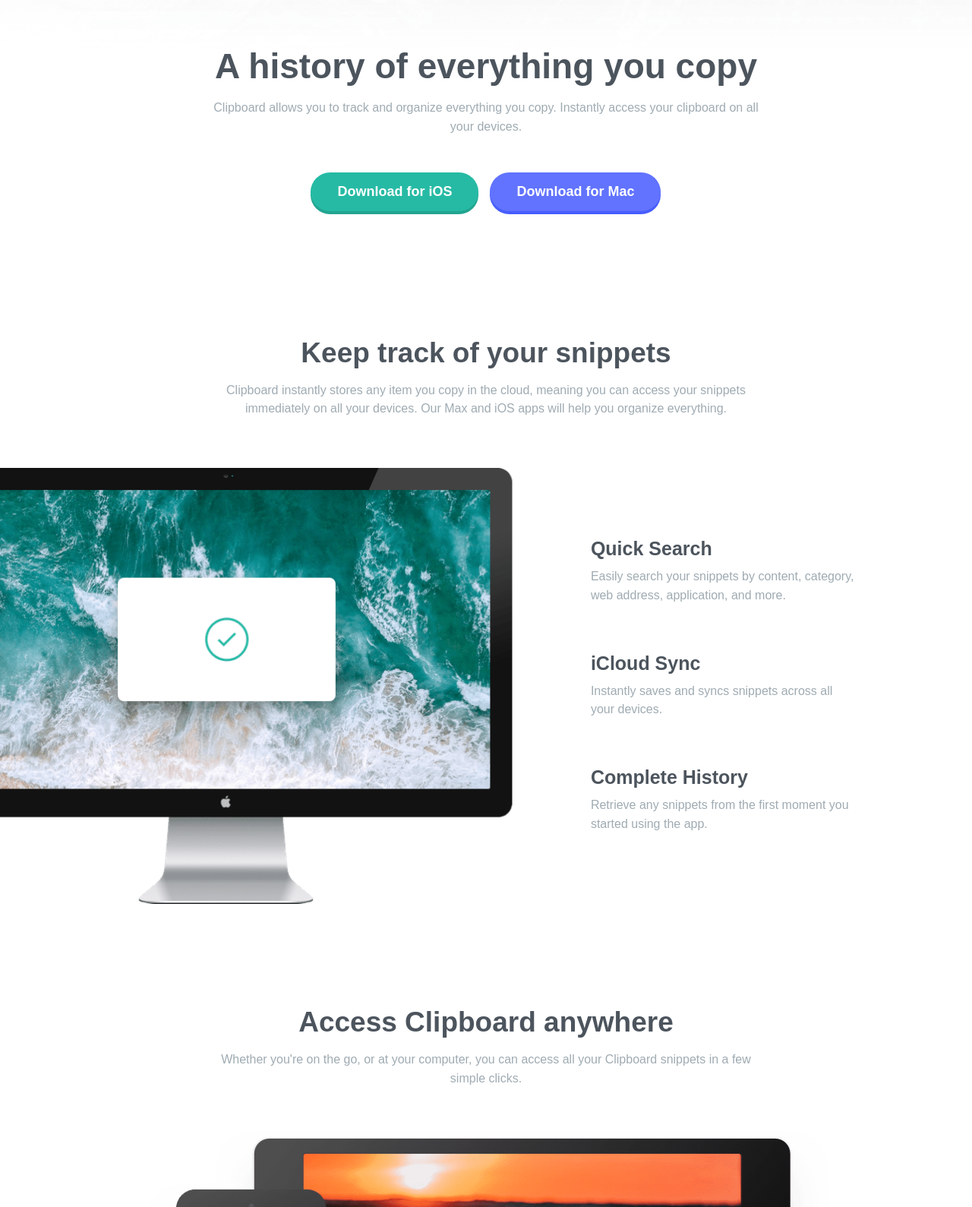
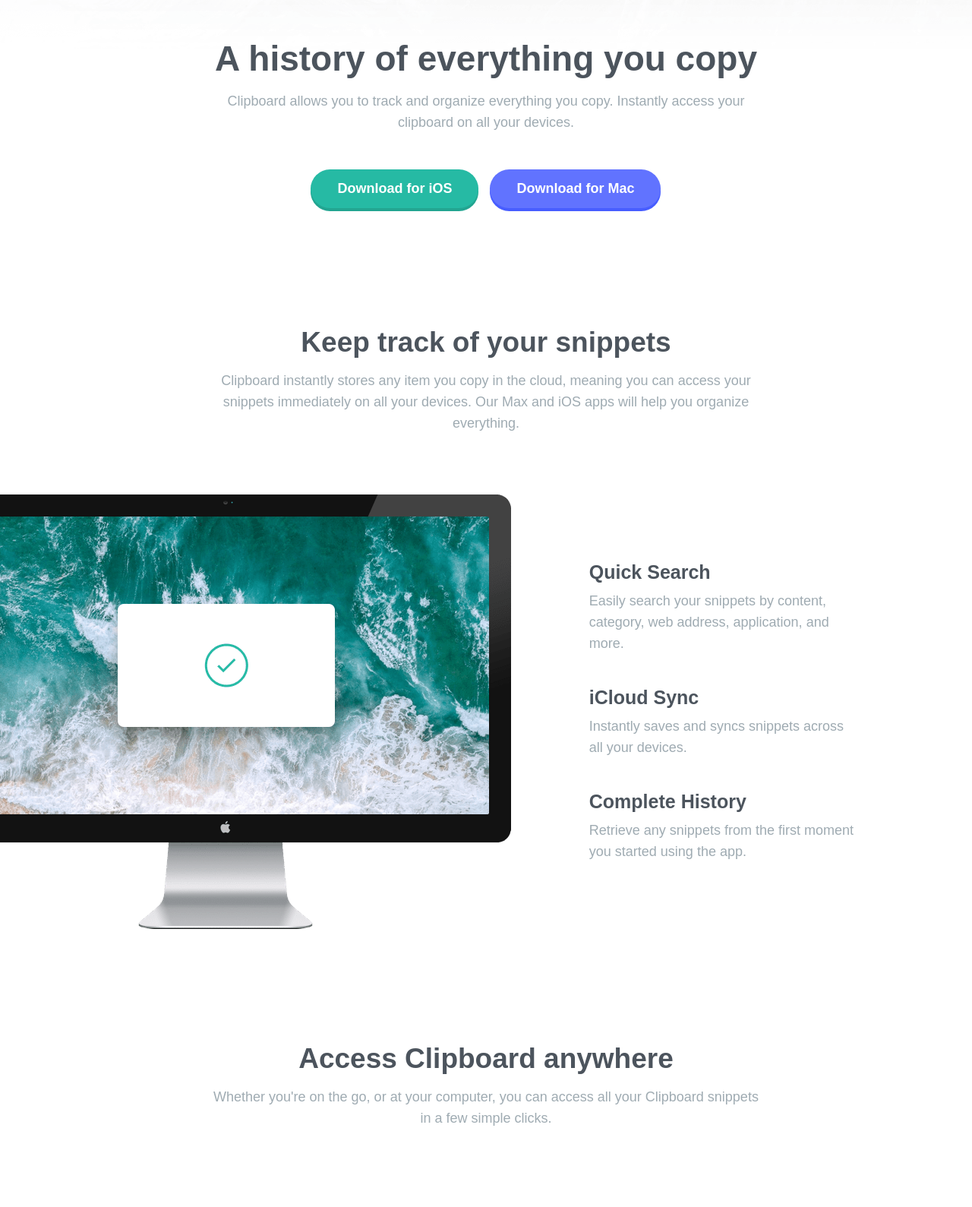
Before and after one commit to Senatrius/clipboard-landing-page, a plain HTML site: page index.html in a window 1280 px wide. Shown: the part 251-1840 px from the top of the page at 76% size. Drawn offline with Linux system fonts and the light colour scheme; a web font is replaced by a local one.

Commit message:
finish responsive layout

```diff
--- a/scss/_components.scss
+++ b/scss/_components.scss
@@ -117,7 +117,7 @@
   }
 
   .text {
-    font-size: 1.6rem;
+    font-size: 1.8rem;
   }
 
   .btns {
--- a/scss/_layout.scss
+++ b/scss/_layout.scss
@@ -132,10 +132,6 @@
       justify-content: center;
       align-items: center;
 
-      &:hover {
-        background: $strong-cyan;
-      }
-
       &:not(:last-child) {
         margin-right: 3.5rem;
       }
@@ -144,11 +140,19 @@
 }
 
 @media screen and (min-width: 767px) {
+  .cta {
+    margin-bottom: 13rem;
+
+    &__logo {
+      margin: 11.3rem auto 6.3rem;
+    }
+  }
+
   .track {
     &__features {
       flex-direction: row;
       align-items: center;
-      margin: 6.5rem auto 13.5rem;
+      margin: 8rem auto 15rem;
     }
 
     &__image {
@@ -168,7 +172,7 @@
     }
 
     &__feature-card {
-      margin-bottom: 6.2rem;
+      margin-bottom: 4.2rem;
       width: calc(100% + 4rem);
     }
 
@@ -178,10 +182,10 @@
   }
 
   .access {
-    margin-bottom: 9rem;
+    margin-bottom: 7rem;
 
     &__copy {
-      margin-bottom: 5.5rem;
+      margin-bottom: 10.5rem;
     }
 
     &__image {
@@ -220,7 +224,7 @@
   }
 
   .available {
-    margin-bottom: 12rem;
+    margin-bottom: 13rem;
   }
 
   .footer {
```
Also changed, not shown: css/main.css, 1 other file.
